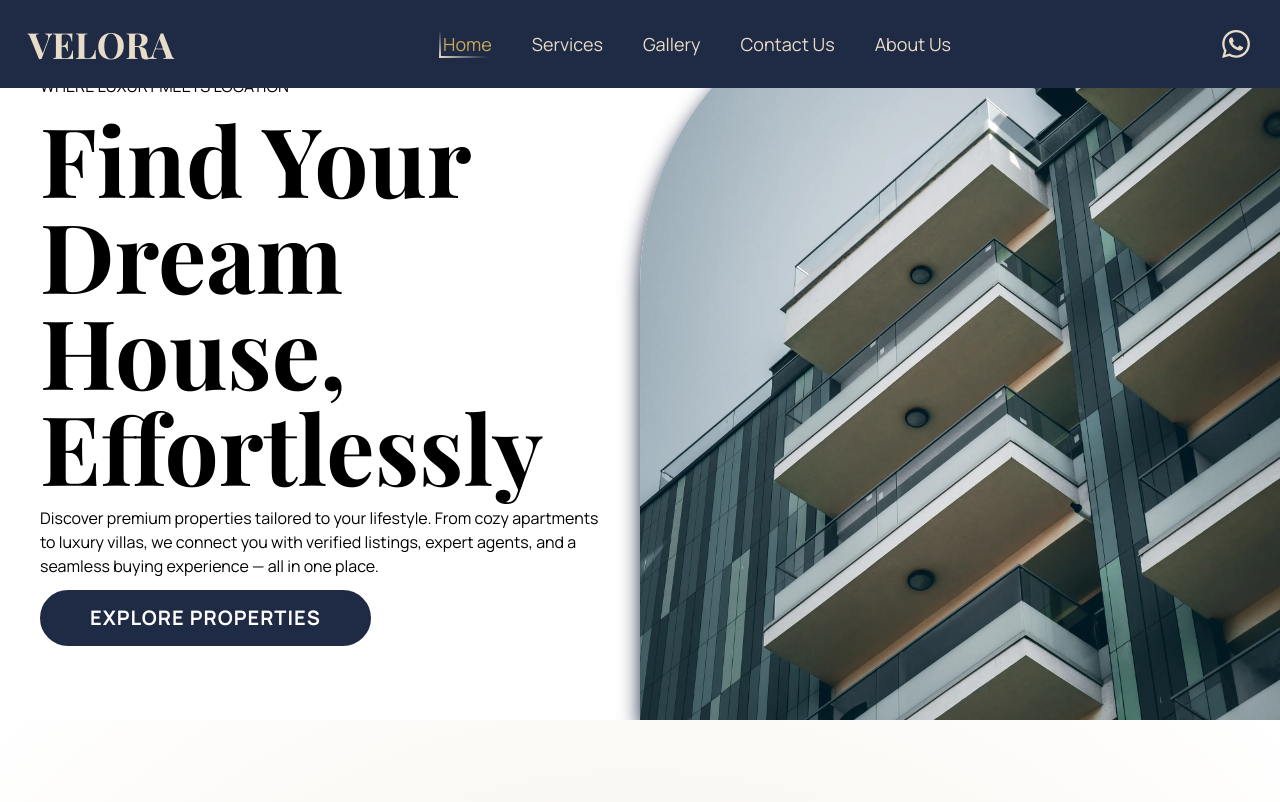
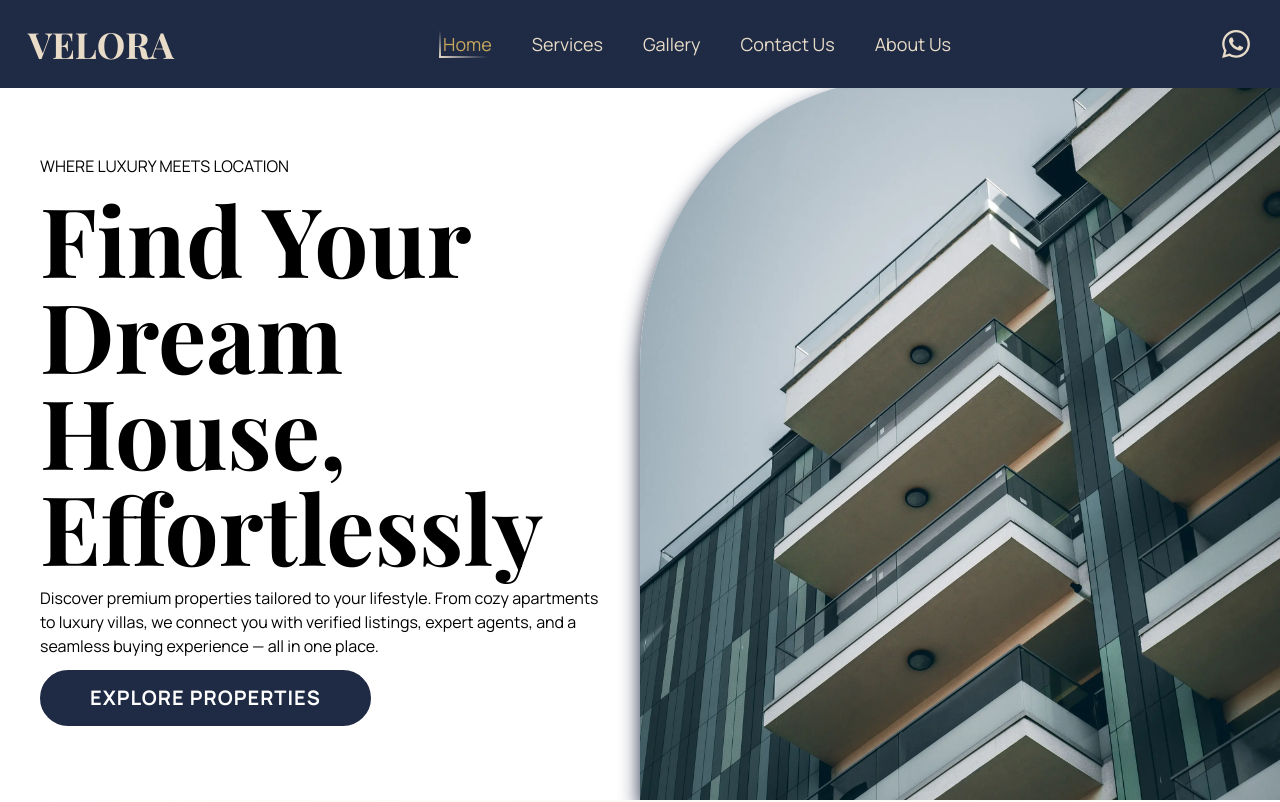
Before and after one commit to MuhammadAunR/Velora-Real-Estate, a Next.js app: page / in a window 1280 px wide. Shown: the top 802 px of the page. Built offline with nearby package versions, Linux system fonts and the light colour scheme; a web font is replaced by a local one.

Commit message:
feat: added top margin after making navbar fixed

```diff
--- a/components/HeroSection.js
+++ b/components/HeroSection.js
@@ -9,7 +9,7 @@ import { motion } from 'motion/react'
 const HeroSection = () => {
     return (
         <>
-            <main id='home' className='w-full h-[calc(100vh-80px)] flex items-center overflow-hidden'>
+            <main id='home' className='w-full h-[calc(100vh-80px)] flex items-center overflow-hidden mt-20'>
                 <section className='flex flex-col items-start gap-3 w-1/2 pl-10'>
                     <motion.span
                         initial={{ opacity: 0, x: -30 }}
```
